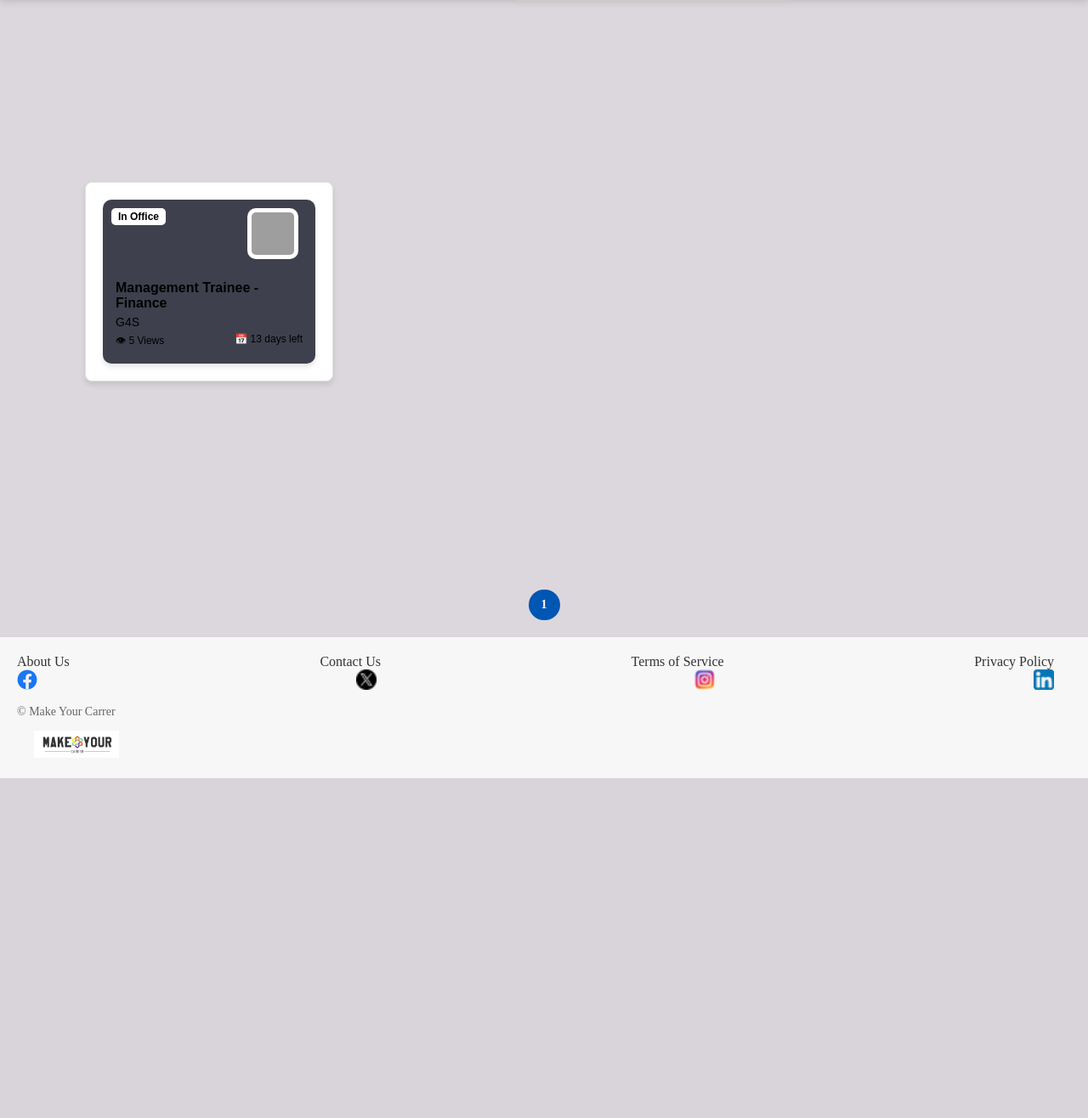
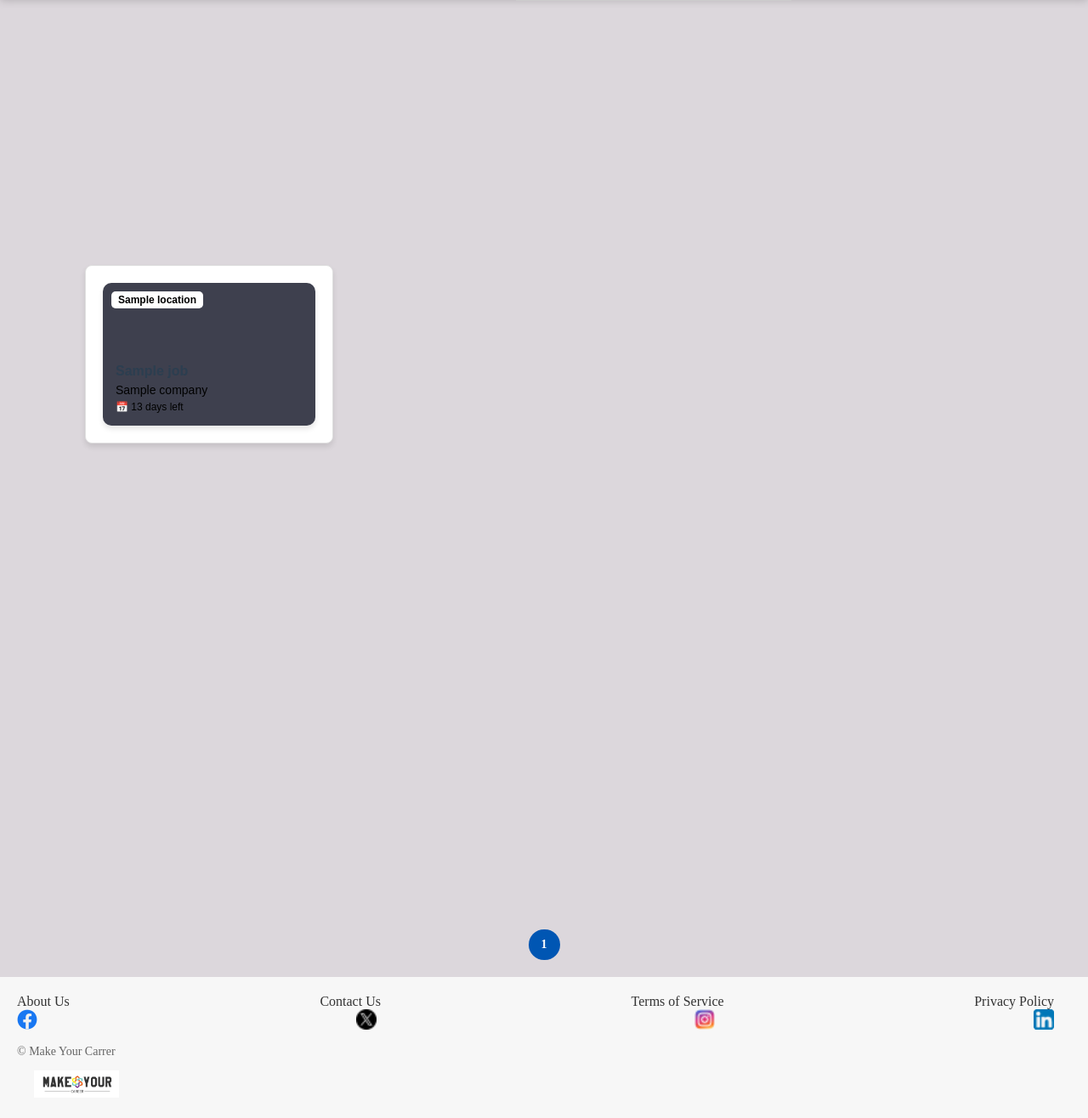
Before and after one commit to Sayan209191/Job-Portal, a Django app: template template/home/index.html in a window 1280 px wide. Shown: the part 84-1400 px from the top of the page at 85% size. Before the commit the page ends 1000 px from the top, so only its background shows below. Run offline with Django 5.2, Linux system fonts and the light colour scheme; the template is opened without the code that fills it: most values are stand-ins (such as "Sample title", 1, 10 or a date in 2020); grey boxes are pictures that could not be loaded.

Commit message:
Update home page styles and job card layout for improved UI

```diff
--- a/static/style/home/style.css
+++ b/static/style/home/style.css
@@ -1,5 +1,5 @@
 body {
-    height: 1000px;
+    height: 1400px;
     overflow-y: auto;
     background-color: #dcd7dc;
     margin: 0;
@@ -468,7 +468,7 @@ nav ul li:hover .dropdown-content {
 
 .pagination-container {
     margin: 20px;
-    margin-top: 60px;
+    margin-top: 290px;
     display: flex;
     justify-content: center;
     gap: 10px;
--- a/template/home/index.html
+++ b/template/home/index.html
@@ -17,14 +17,14 @@
         {% endif %} {% endcomment %} -->
         <div class="card" style="background: linear-gradient(135deg, #6A5ACD, #9370DB);">
           <div class="card-header">
-              <span class="tag">In Office</span>
-              <img src="g4s_logo.png" alt="G4S">
+              <span class="tag">{{job.location}}</span>
+              {% comment %} <img src="g4s_logo.png" alt="G4S"> {% endcomment %}
           </div>
           <div class="card-content">
-              <h3>Management Trainee - Finance</h3>
-              <p>G4S</p>
+            <a href="{% url 'job_detail' job.id %}"><h3>{{ job.title }}</h3></a>
+            <a href="{% url 'company_overview' job.company.id %}"><p>{{ job.company.name }}</p></a>
               <div class="meta">
-                  <span>👁 5 Views</span>
+                  {% comment %} <span>👁 5 Views</span> {% endcomment %}
                   <span>📅 13 days left</span>
               </div>
           </div>
```
